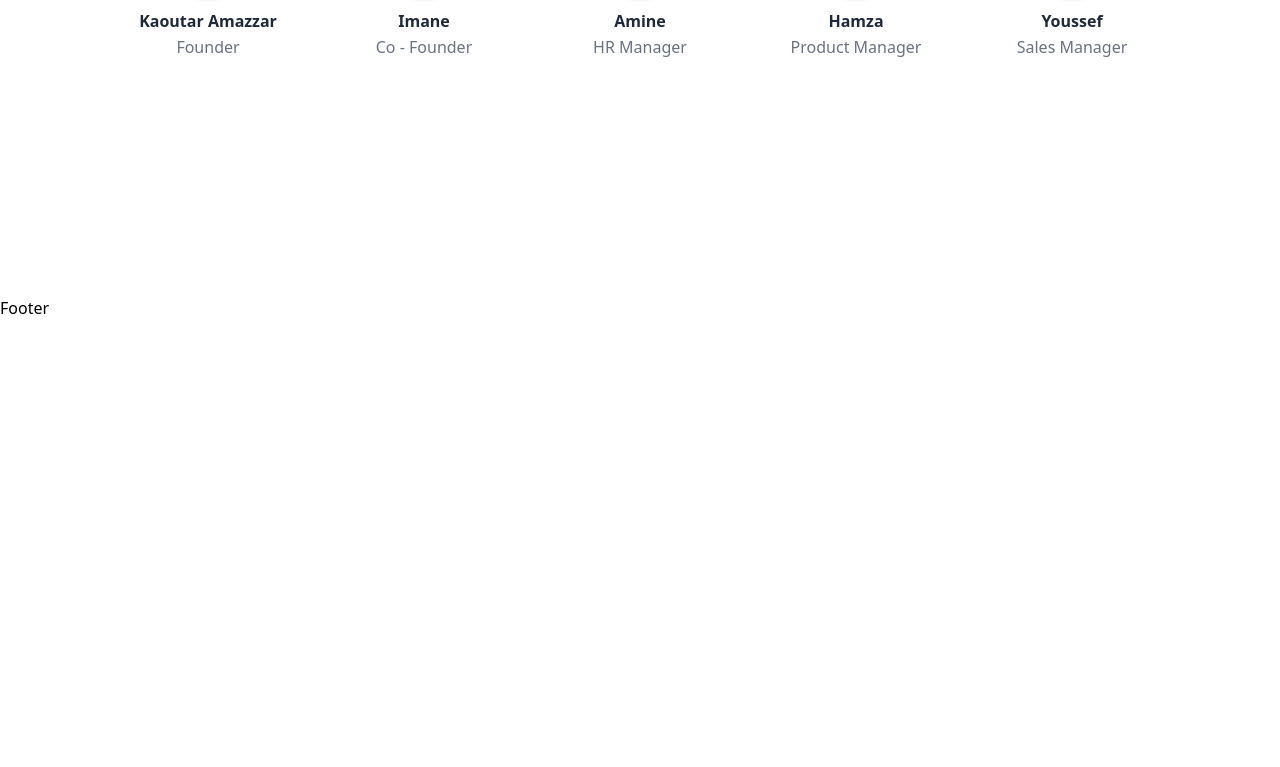
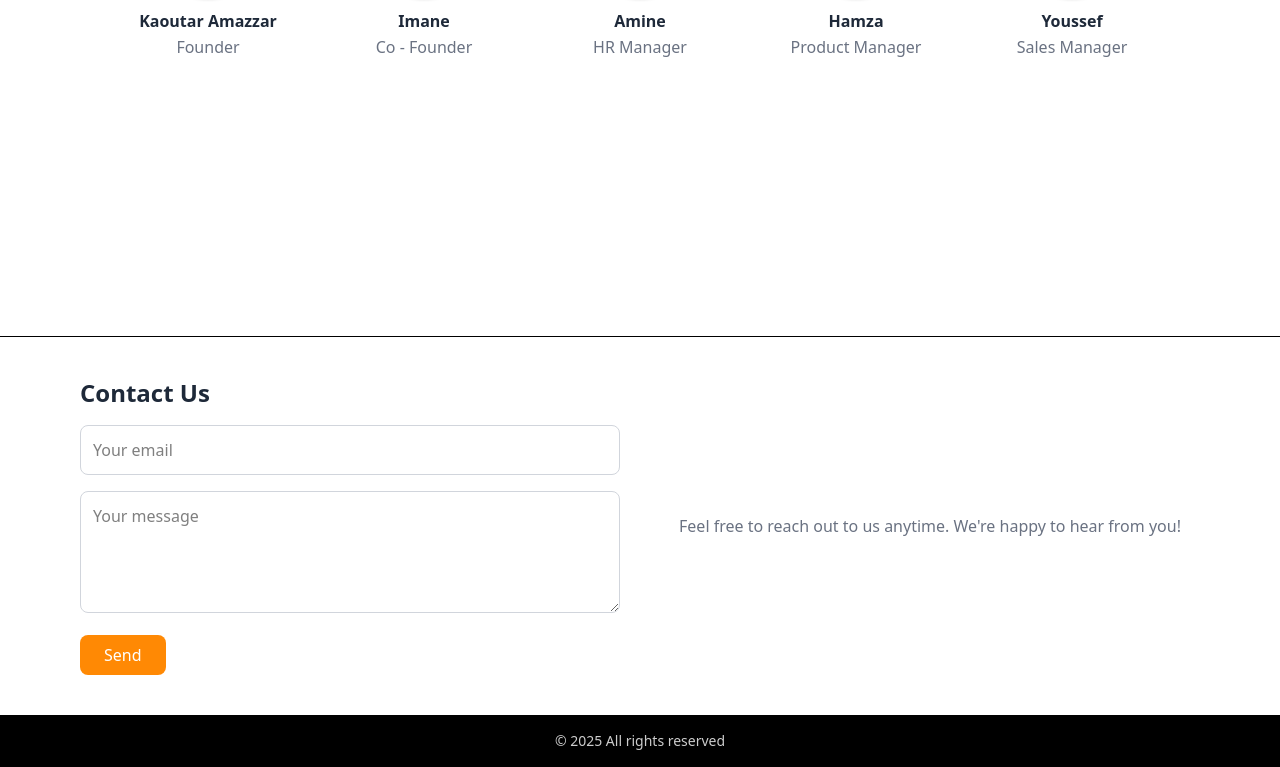
Before and after one commit to AmazzarK/blog-project-geeks, a React (Vite) app: page / in a window 1280 px wide. Shown: the part 552-1319 px from the top of the page. Before the commit the page ends 872 px from the top, so only its background shows below. Built offline with nearby package versions, Linux system fonts and the light colour scheme.

Commit message:
create footer

```diff
--- a/src/components/Footer/Footer.jsx
+++ b/src/components/Footer/Footer.jsx
@@ -1,9 +1,60 @@
-import React from 'react'
+import React from "react";
 
-const Footer = () => {
+export default function Footer() {
+  const formRef = React.useRef(null);
+
+  const handleSubmit = (e) => {
+    e.preventDefault();
+    const formData = new FormData(formRef.current);
+    const email = formData.get("email");
+    const message = formData.get("message");
+    console.log("Email:", email);
+    console.log("Message:", message);
+    formRef.current.reset();
+  };
+
   return (
-    <div>Footer</div>
-  )
+    <footer className="bg-white border-t mt-10">
+      <div className="max-w-6xl mx-auto px-4 py-10 grid md:grid-cols-2 gap-10">
+        {/* Contact Us Section */}
+        <div>
+          <h2 className="text-2xl font-bold text-gray-800 mb-4">Contact Us</h2>
+          <form ref={formRef} onSubmit={handleSubmit} className="space-y-4">
+            <input
+              type="email"
+              name="email"
+              placeholder="Your email"
+              className="w-full p-3 rounded-lg border border-gray-300 focus:outline-none focus:ring-2 focus:ring-orange-300"
+              required
+            />
+            <textarea
+              name="message"
+              placeholder="Your message"
+              className="w-full p-3 rounded-lg border border-gray-300 focus:outline-none focus:ring-2 focus:ring-orange-300"
+              rows={4}
+              required
+            />
+            <button
+              type="submit"
+              className="bg-orange-400 text-white px-6 py-2 rounded-lg hover:bg-orange-500 transition"
+            >
+              Send
+            </button>
+          </form>
+        </div>
+
+        {/* Additional Section or Image/Info */}
+        <div className="flex items-center justify-center">
+          <p className="text-gray-500 text-center">
+            Feel free to reach out to us anytime. We're happy to hear from you!
+          </p>
+        </div>
+      </div>
+
+      {/* Bottom bar */}
+      <div className="bg-black text-white text-center py-4 w-full">
+        <p className="text-sm text-white/80">© {new Date().getFullYear()} All rights reserved</p>
+      </div>
+    </footer>
+  );
 }
-
-export default Footer
```
